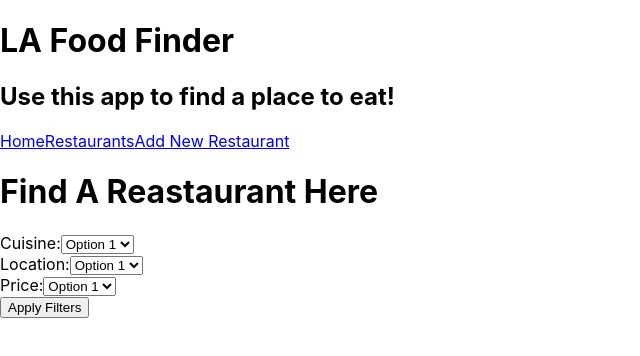
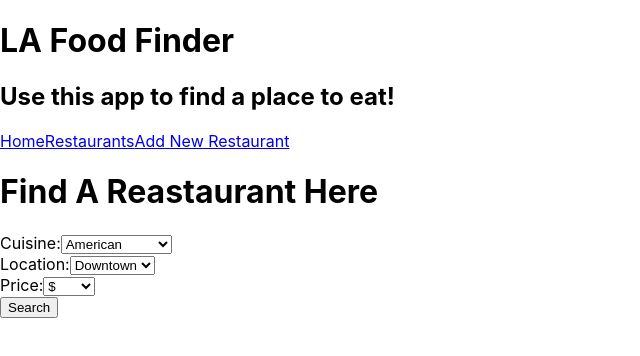
Before and after one commit to ejelymyles/la-foodie-app, a React (Create React App) app: page / in a window 1280 px wide. Shown: the top 356 px of the page, without its empty margins (0-640 px from the left). Built offline with nearby package versions, Linux system fonts and the light colour scheme.

Commit message:
add options to form select inputs

```diff
--- a/src/Components/Filter.js
+++ b/src/Components/Filter.js
@@ -7,34 +7,52 @@ function Filter(){
           <label>
             Cuisine:
             <select>
-              <option value="option1">Option 1</option>
-              <option value="option2">Option 2</option>
-              <option value="option3">Option 3</option>
+              <option value="American">American</option>
+              <option value="BBQ">BBQ</option>
+              <option value="Chinese">Chinese</option>
+              <option value="Ethiopian">Ethiopian</option>
+              <option value="Filipino">Filipino</option>
+              <option value="French">French</option>
+              <option value="Hawaiian">Hawaiian</option>
+              <option value="Indian">Indian</option>
+              <option value="Italian">Italian</option>
+              <option value="Japanese">Japanese</option>
+              <option value="Korean">Korean</option>
+              <option value="Latin">Latin</option>
+              <option value="Mediterranean">Mediterranean</option>
+              <option value="Mexican">Mexican</option>
+              <option value="Middle Eastern">Middle Eastern</option>
+              <option value="Seafood">Seafood</option>
+              <option value="Soul Food">Soul Food</option>
+              <option value="Spanish">Spanish</option>
+              <option value="Steakhouse">Steakhouse</option>
+              <option value="Thai">Thai</option>
             </select>
           </label>
           <br />
           <label>
             Location:
             <select>
-              <option value="Downtown">Option 1</option>
-              <option value="">Option 2</option>
-              <option value="option3">Option 3</option>
-              <option value="option2">Option 2</option>
-              <option value="option3">Option 3</option>
+              <option value="Downtown">Downtown</option>
+              <option value="Central LA">Central LA</option>
+              <option value="West LA">West LA</option>
+              <option value="East LA">East LA</option>
+              <option value="South LA">South LA</option>
+              <option value="North LA">North LA</option>
             </select>
           </label>
           <br />
           <label>
             Price:
             <select>
-              <option value="option1">Option 1</option>
-              <option value="option2">Option 2</option>
-              <option value="option3">Option 3</option>
-              {/* Add more price options as needed */}
+              <option value="$">$</option>
+              <option value="$$">$$</option>
+              <option value="$$$">$$$</option>
+              <option value="$$$$">$$$$</option>
             </select>
           </label>
           <br />
-          <button type="submit">Apply Filters</button>
+          <button type="submit">Search</button>
         </form>
       </div>
     );
```
